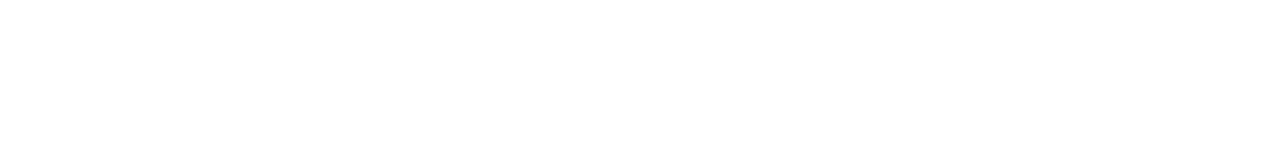
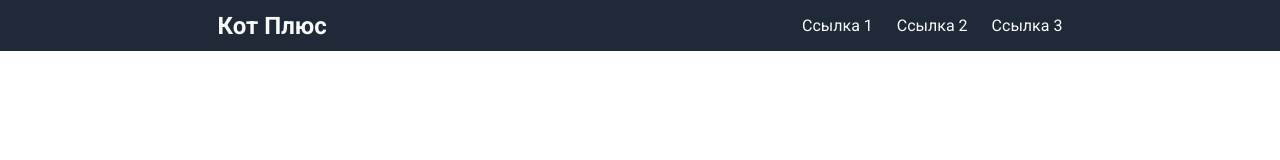
Before and after one commit to Kverkus/landing-page, a plain HTML site: page index.html in a window 1280 px wide. Drawn offline with Linux system fonts and the light colour scheme.

Commit message:
Add header

```diff
--- a/index.html
+++ b/index.html
@@ -4,10 +4,16 @@
   <meta charset="UTF-8">
   <meta name="viewport" content="width=device-width, initial-scale=1.0">
   <title>Кот Плюс</title>
+  <link rel="stylesheet" href="./style.css">
 </head>
 <body>
   <div class="header">
-
+    <div class="title">Кот Плюс</div>
+    <ul class="header-links">
+      <li><a href="#">Ссылка 1</a></li>
+      <li><a href="#">Ссылка 2</a></li>
+      <li><a href="#">Ссылка 3</a></li>
+    </ul>
   </div>
 
   <div class="body">
--- a/style.css
+++ b/style.css
@@ -0,0 +1,46 @@
+@import url('https://fonts.googleapis.com/css2?family=Roboto:wght@400;700&display=swap');
+
+body {
+  margin: 0;
+  font-family: Roboto, sans-serif;
+  color: #F9FAF8;
+}
+
+ul {
+  list-style-type: none;
+}
+
+/* li {
+  padding: 16px;
+} */
+
+a {
+  color: #F9FAF8;
+  text-decoration: none;
+}
+
+div {
+  margin: 0;
+  padding: 0;
+}
+
+.header,
+.body {
+  background-color: #1F2937;
+}
+
+.header {
+  display: flex;
+  justify-content: space-around;
+  align-items: center;
+}
+
+.title {
+  font-size: 24px;
+  font-weight: 900;
+}
+
+.header-links {
+  display: flex;
+  gap: 24px;
+}
```
